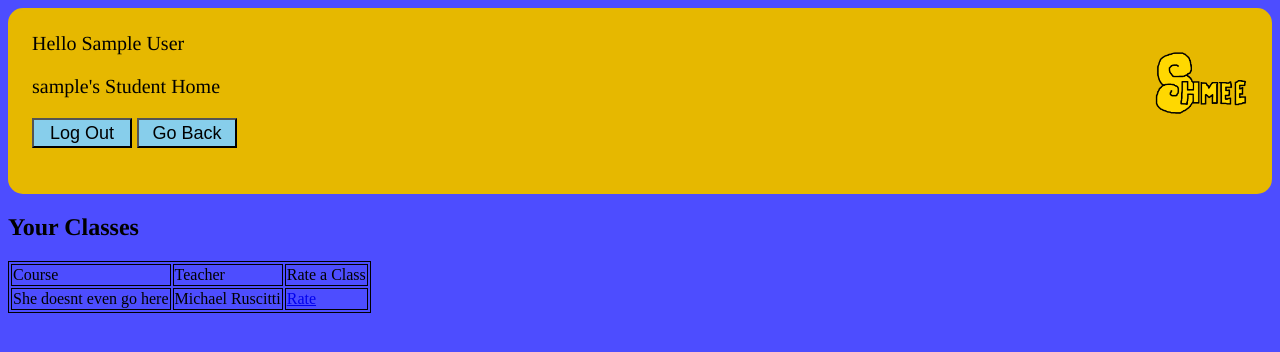
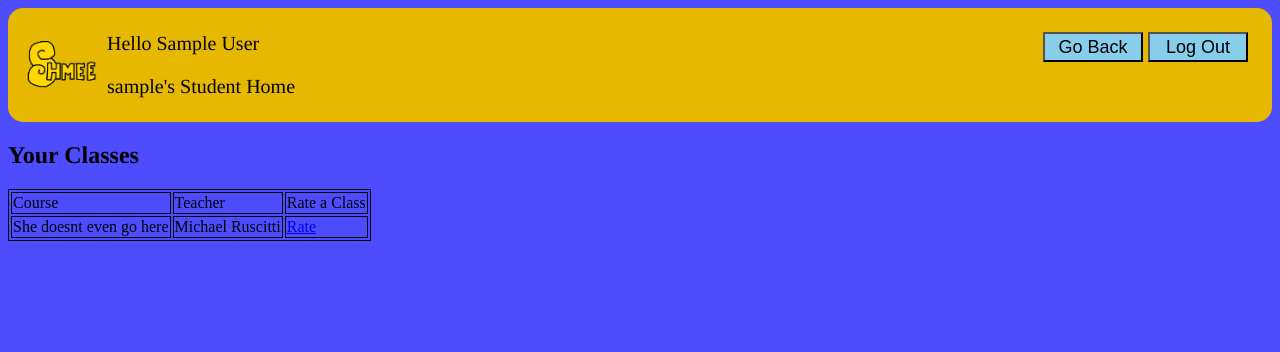
Before and after one commit to rsgc-edwards-g/RateMySchmeacher, a PHP site: page /home.php in a window 1280 px wide. Shown: the top 352 px of the page. Run offline with PHP 8.4, Linux system fonts and the light colour scheme; the visitor is signed in with stand-in values (Sample User, id 1).

Commit message:
Edited header CSS to be cleaner and less wasteful

```diff
--- a/CSS/Stylin.css
+++ b/CSS/Stylin.css
@@ -16,8 +16,9 @@ header p{
 }
 
 header img{
-    margin-top:15px;
-
+    margin:10px;
+    border-radius:10px;
+    float:left;
 }
 
 #headerbutton{
@@ -25,16 +26,12 @@ header img{
     width: 100px;
     height: 30px;
     font-size:18px;
-    float:left;
+    margin-top:20px;
+    float:right;
 }
 #headerbutton:hover{
     background-color: lightblue;
     cursor: pointer;
-}
-#logo{
-    float:right;
-    margin-right:30%;
-    font-size:50px;
 }
 
 input {
--- a/header.php
+++ b/header.php
@@ -34,17 +34,14 @@
 
 <body>
   <header>
-    <!-- Placeholder image -->
-    <img src="logodraft1.png" alt="shmee" height="100" width="100"
-        style="margin-right:20px; border-radius:10px; float:right;">
-    <!--<p id="logo">STUDENT HOME</p>-->
+    <a href="./logout.php" ><button type="button" id="headerbutton" style="margin-right:20px;">Log Out</button></a>
+    <a href="<?= $previous ?>"><button type="button" id="headerbutton" style="margin-right:5px;">Go Back</button></a>
+
+    <img src="logodraft1.png" alt="shmee" height="75" width="75">
+
     <p>Hello <?php echo $stored_name ?></p>
     <p><?php echo $stored_username ?>'s Student Home </p>
 
-    <a href="./logout.php" ><button type="button" id="headerbutton" style="margin-left:20px;">Log Out</button></a>
-    <a href="<?= $previous ?>"><button type="button" id="headerbutton" style="margin-left:5px;">Go Back</button></a>
-
-    <br><br><br><br>
     </header>
 </body>
 </html>
```
Also changed, not shown: headerTeacher.php (+5 -8 lines).
